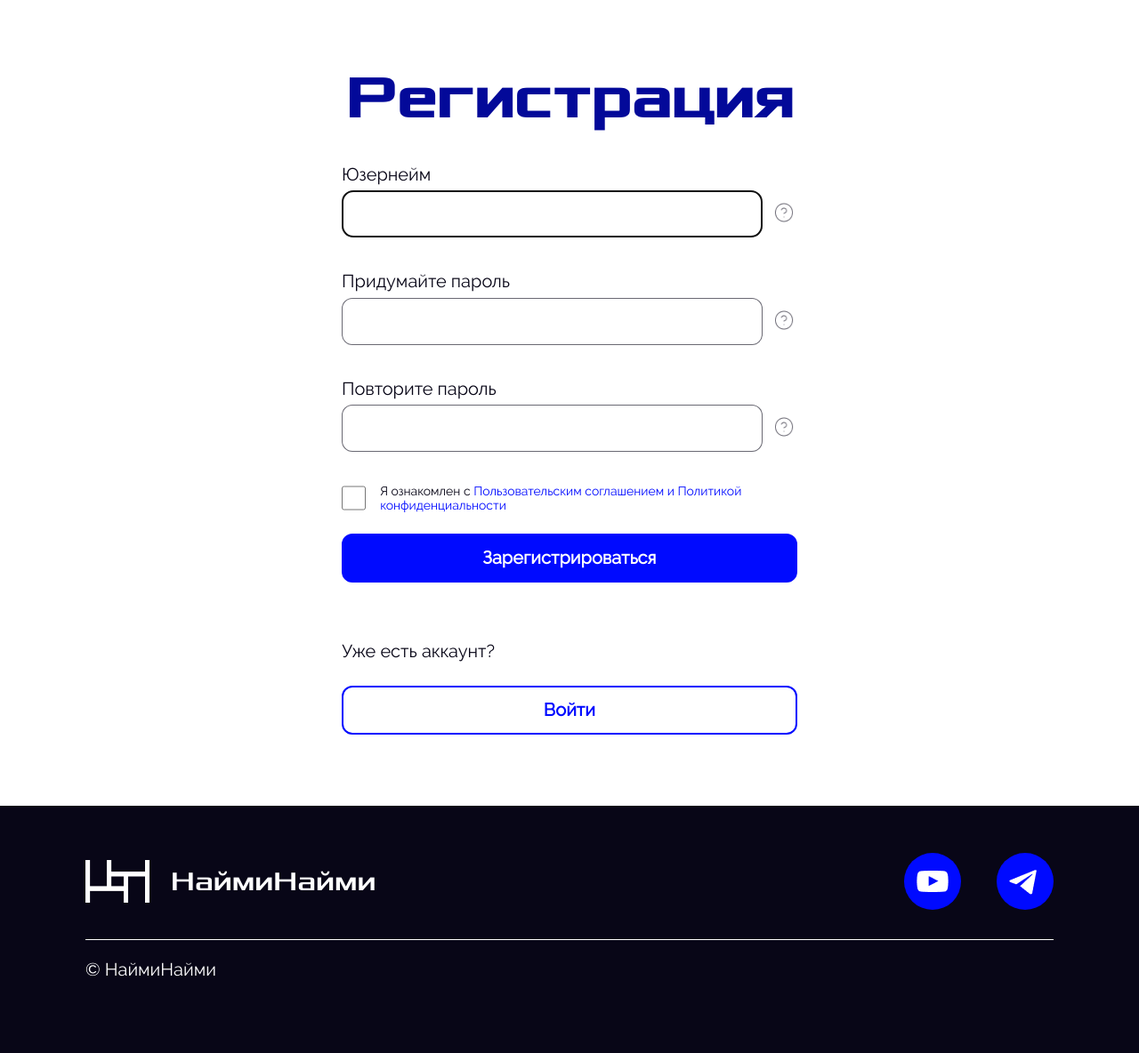
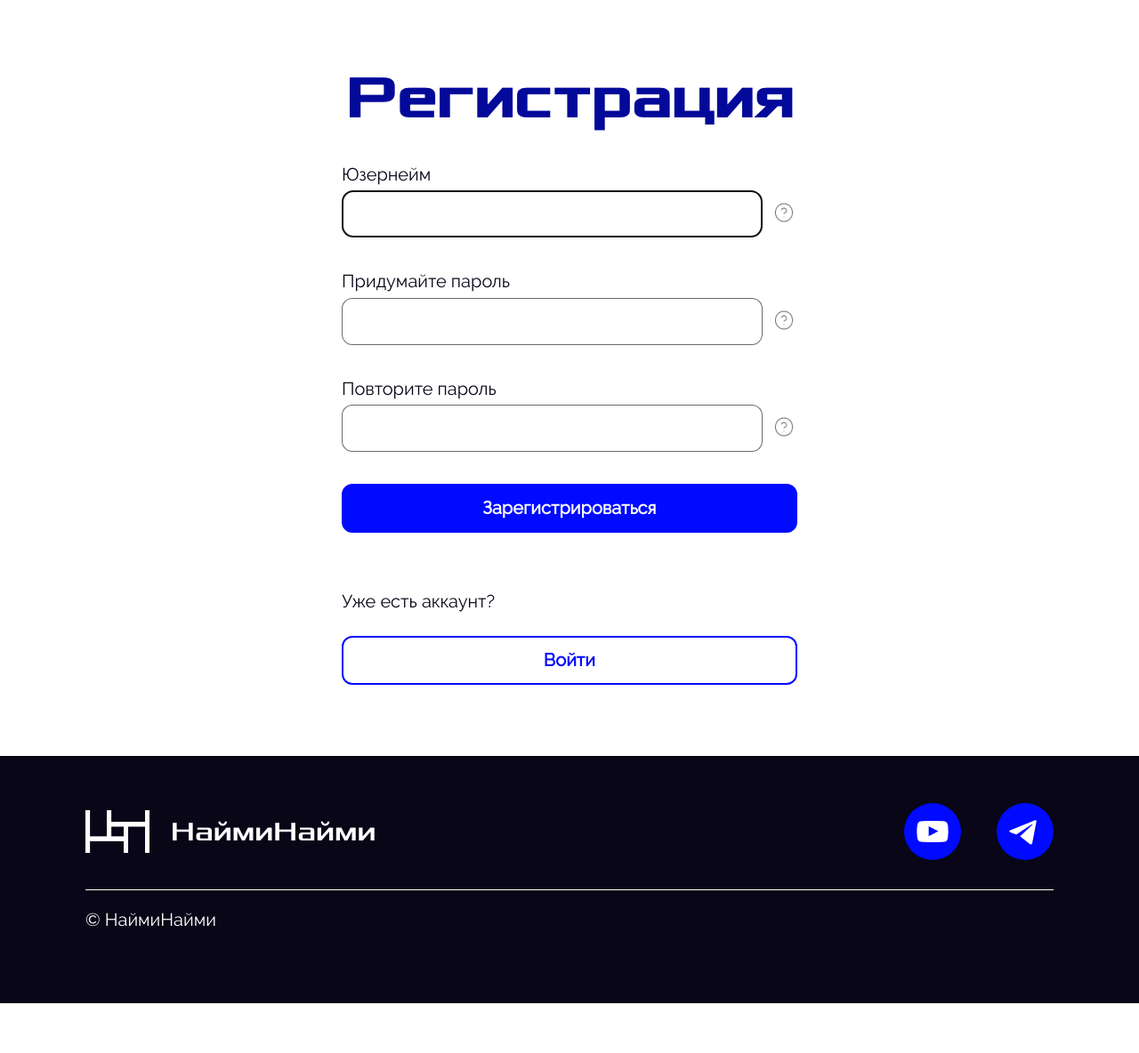
Before and after one commit to hire-hire/hire-hire, a Django app: page /auth/signup/ in a window 1280 px wide. Shown: the part 131-1315 px from the top of the page at 89% size. After the commit the page ends 1259 px from the top, so only its background shows below. Run offline with Django 4.2, Linux system fonts and the light colour scheme.

Commit message:
remove checkbox

```diff
--- a/hire_hire/templates/base.html
+++ b/hire_hire/templates/base.html
@@ -178,15 +178,6 @@
                         </div>
                         <span class="form__input-error repeat-password-error page__text">ч</span>
                     </label>
-                    <div class="form__checkbox-container">
-                        <input type="checkbox" class="form__chekbox">
-                        <p class="form__chekbox-text page__text">
-                            Я ознакомлен с
-                            <a href="#" class="form__chekbox-link page__link">Пользовательским
-                                соглашением и Политикой
-                                конфиденциальности</a>
-                        </p>
-                    </div>
                     <button type="submit"
                             class="form__button page__text form__button_type_pouring form__button_type_register"
                             value="Зарегестрироваться"
--- a/hire_hire/templates/users/signup.html
+++ b/hire_hire/templates/users/signup.html
@@ -61,15 +61,6 @@
             <span class="form__input-error password-error page__text">ф</span>
 
         </label>
-        <div class="form__checkbox-container">
-            <input type="checkbox" class="form__chekbox">
-            <p class="form__chekbox-text page__text">
-                Я ознакомлен с
-                <a href="#" class="form__chekbox-link page__link">Пользовательским
-                    соглашением и Политикой
-                    конфиденциальности</a>
-            </p>
-        </div>
         <button type="submit"
                 class="form__button page__text form__button_type_pouring form__button_type_register"
                 value="Зарегестрироваться"
```
